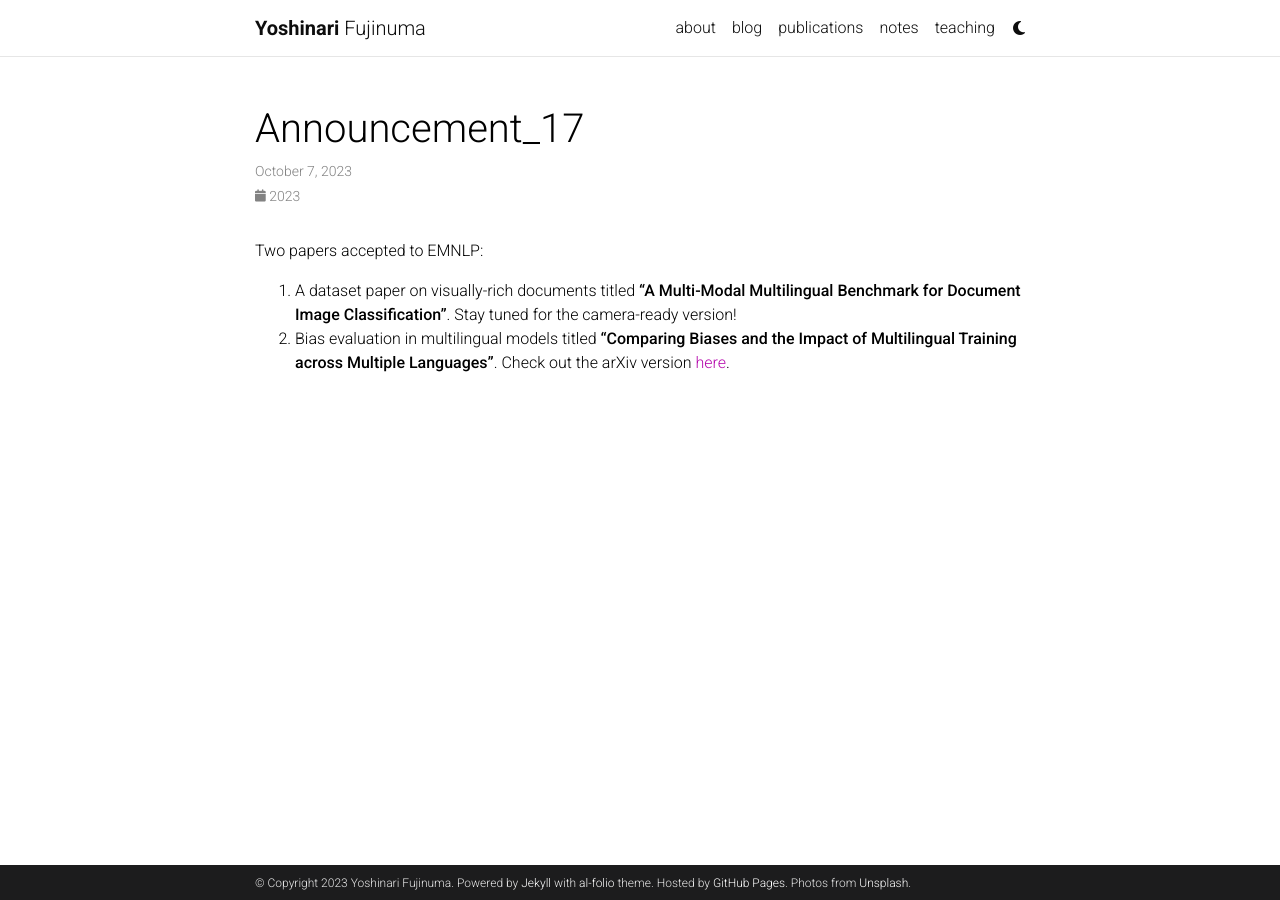
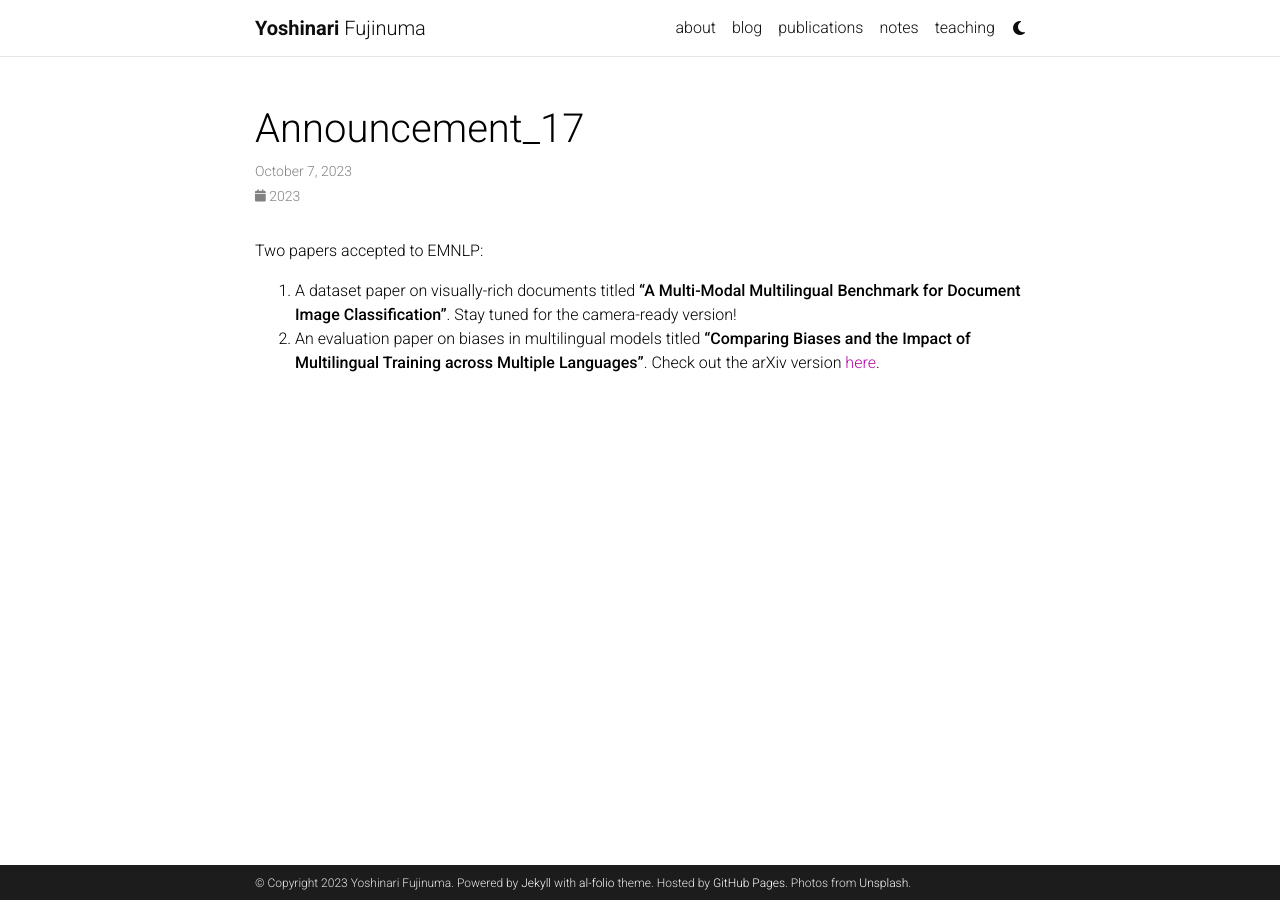
Before and after one commit to akkikiki/akkikiki.github.io, a Jekyll site: the page built from _news/announcement_17.md, in a window 1280 px wide. Built offline with Jekyll 4.4.1, drawn with Linux system fonts in a browser that asks for light colours; comment, search, counter and statistics services are not loaded; a style sheet for code colours, icons or effects is not loaded.

```diff
--- a/_news/announcement_17.md
+++ b/_news/announcement_17.md
@@ -6,4 +6,4 @@
 
 Two papers accepted to EMNLP:
 1. A dataset paper on visually-rich documents titled <strong>"A Multi-Modal Multilingual Benchmark for Document Image Classification"</strong>. Stay tuned for the camera-ready version!
-2. Bias evaluation in multilingual models titled <strong>"Comparing Biases and the Impact of Multilingual Training across Multiple Languages"</strong>. Check out the arXiv version <a href="https://arxiv.org/pdf/2305.11242.pdf">here</a>.
+2. An evaluation paper on biases in multilingual models titled <strong>"Comparing Biases and the Impact of Multilingual Training across Multiple Languages"</strong>. Check out the arXiv version <a href="https://arxiv.org/pdf/2305.11242.pdf">here</a>.
```
